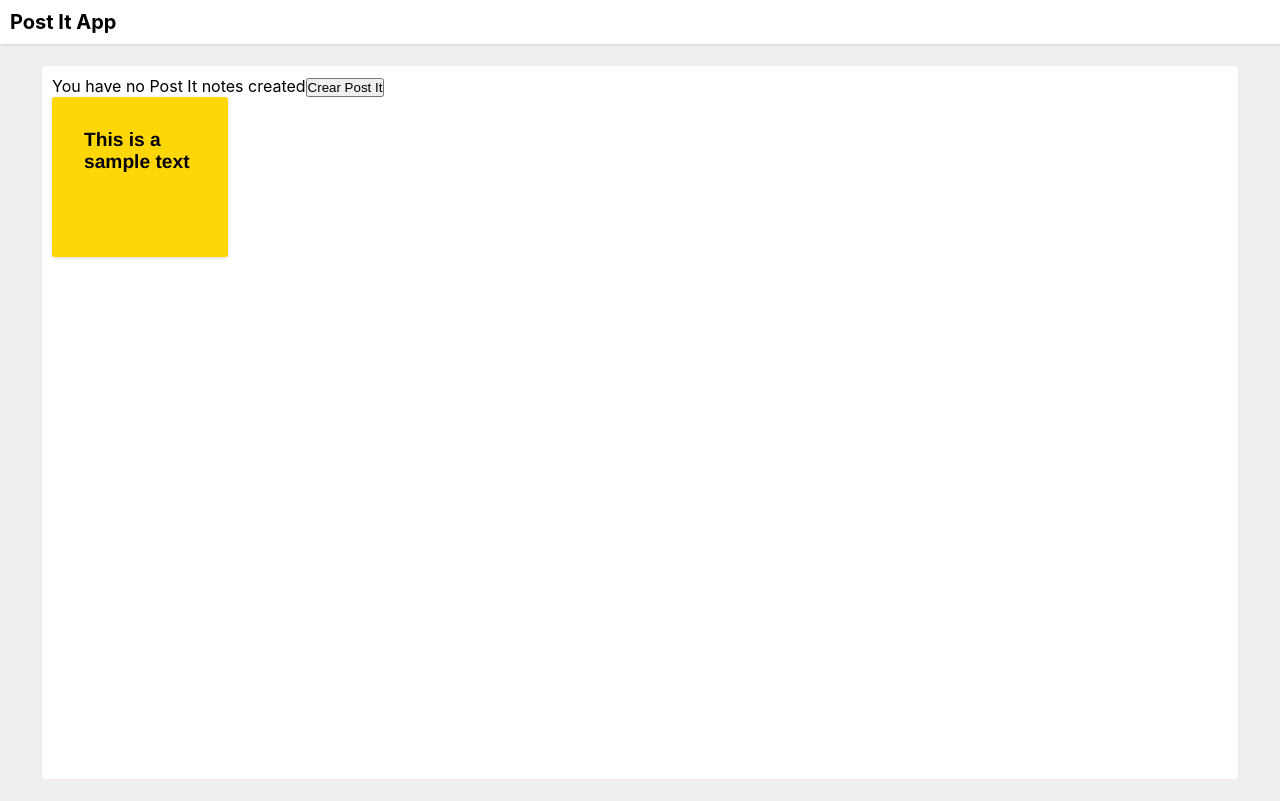
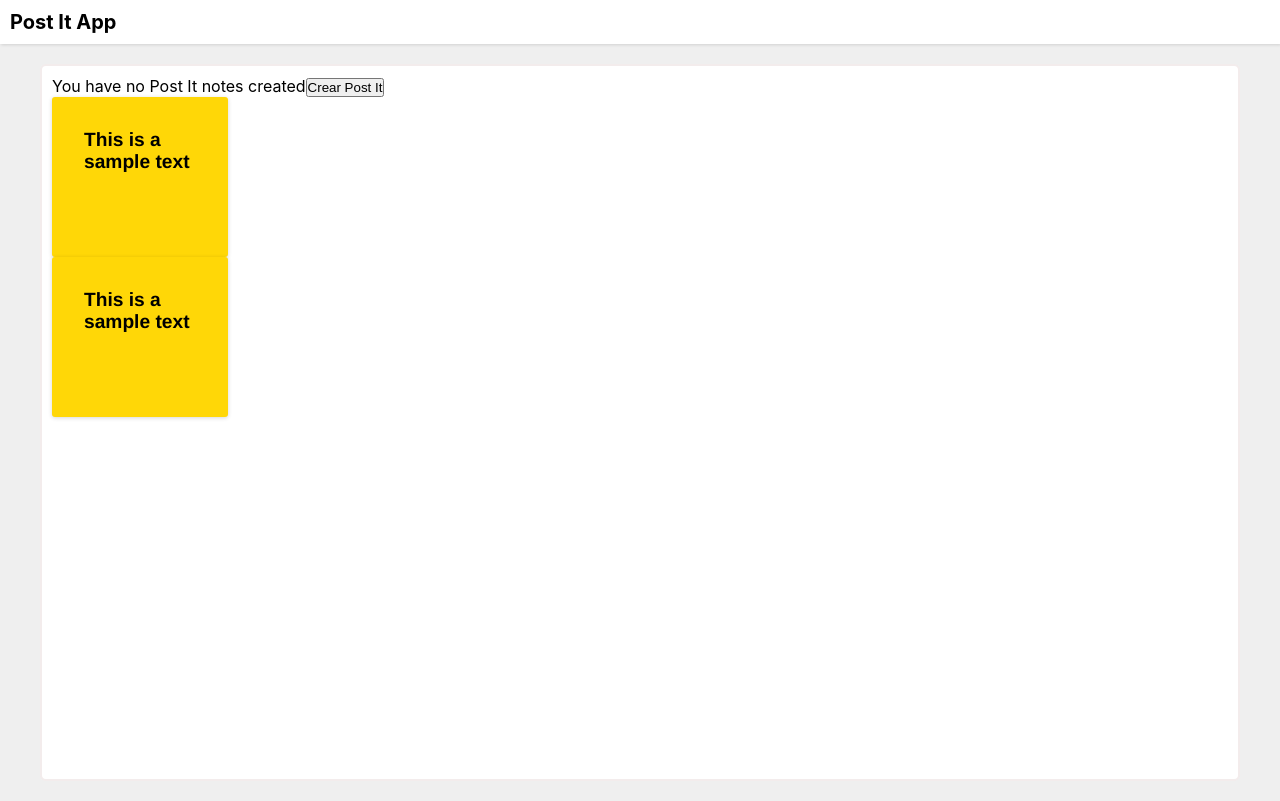
Before and after one commit to tobicorradi/post-it-app, a React (Create React App) app: page / in a window 1280 px wide. Built offline with nearby package versions, Linux system fonts and the light colour scheme.

Commit message:
Redux installed and more tasks added

```diff
--- a/package.json
+++ b/package.json
@@ -10,6 +10,7 @@
     "react-dom": "^17.0.2",
     "react-draggable": "^4.4.4",
     "react-modal": "^3.14.4",
+    "react-redux": "^7.2.6",
     "react-scripts": "4.0.3",
     "web-vitals": "^1.1.2"
   },
--- a/src/components/Table/index.jsx
+++ b/src/components/Table/index.jsx
@@ -3,7 +3,7 @@ import ModalContent from '../ModalContent'
 import PostIt from '../PostIt'
 import './Table.css'
 const Table = () => {
-   const postList = [{id: 1, text: 'This is a sample text', color: '#33333'}]
+   const postList = [{id: 1, text: 'This is a sample text', color: '#33333'}, {id: 2, text: 'This is a sample text', color: '#33333'}]
     return (
         <section className="table">
             <div className="table__inner">
```
Also changed, not shown: 1 other file (tests, documents, lock files or other folders).
